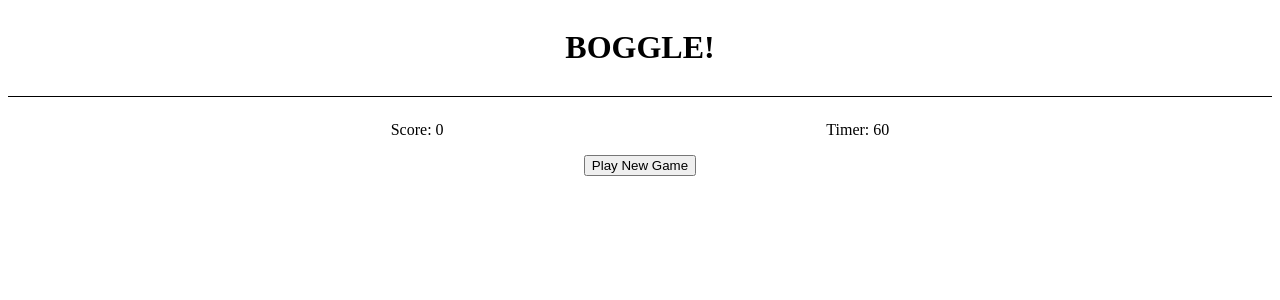
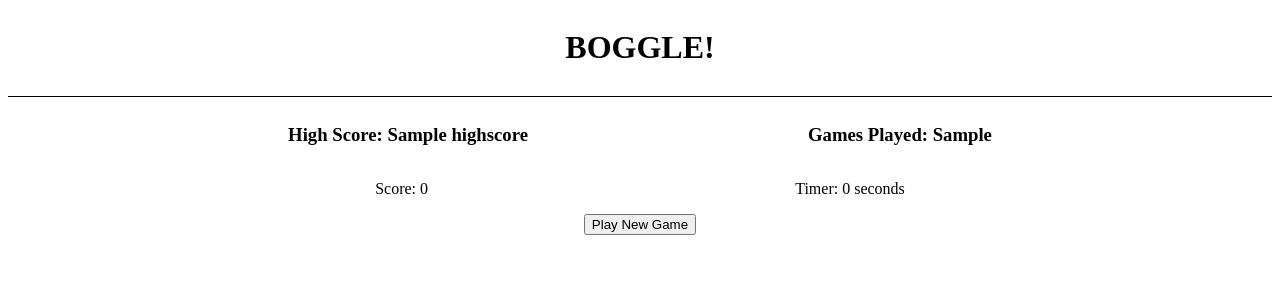
Before and after one commit to DruSerkes/Boggle, a Flask app: template templates/index.html in a window 1280 px wide. Shown: the top 300 px of the page. Run offline with Flask 2, Linux system fonts and the light colour scheme; the template is opened without the code that fills it: most values are stand-ins (such as "Sample title", 1, 10 or a date in 2020); parts of the project's set-up code (start-up, migrations or seed data) failed here and were passed over.

Commit message:
Create view function for /game-over, post route

```diff
--- a/app.py
+++ b/app.py
@@ -14,7 +14,9 @@ boggle_game = Boggle()
 def make_game():
     board = boggle_game.make_board()
     session['board'] = board
-    return render_template('index.html', board=board)
+    games_played = session.get('games-played', 0)
+    highscore = session.get('high-score', 0)
+    return render_template('index.html', board=board, highscore=highscore, games_played=games_played)
 
 
 @app.route('/guess')
@@ -25,5 +27,15 @@ def check_guess():
     return jsonify({'result': response})
 
 
-# @app.route('/game-over', methods=["POST"])
-# def update_states():
+@app.route('/game-over', methods=["POST"])
+def update_stats():
+    # Update games played
+    games_played = session.get('games-played', 0)
+    session['games-played'] = games_played + 1
+
+    # Update high score
+    score = request.json['score']
+    highscore = session.get('high-score', 0)
+    session['high-score'] = max(highscore, score)
+
+    return jsonify(newRecord=score > highscore)
--- a/static/app.js
+++ b/static/app.js
@@ -6,12 +6,10 @@ const $score = $('.score');
 const $timer = $('.timer');
 const $start = $('#start');
 
-// let currentScore = parseInt($score.val());
+let currentScore = 0;
 
 $start.on('click', function(e) {
 	e.preventDefault();
-
-	let currentScore = 0;
 
 	showGame();
 	$form.on('submit', handleSubmit);
@@ -30,7 +28,7 @@ const updateScore = (score) => {
 };
 
 const runTimer = () => {
-	let timeleft = 60;
+	let timeleft = 10;
 	let gameTimer = setInterval(function() {
 		if (timeleft <= 0) {
 			clearInterval(gameTimer);
@@ -74,17 +72,10 @@ async function handleSubmit(event) {
 	$guess.val('').focus();
 }
 
-async function gameOver(score) {
+async function gameOver() {
 	// send score as JSON to '/game-over'
-	const response = axios.post('/game-over', {
-		data : {
-			score
-		}
-	});
+	const response = await axios.post('/game-over', { score: currentScore });
 
-	// --> go over to app.py:
-	// update games played and check against current high score
-	//
 	// --> back over to app.js
 	// update DOM with response
 }
--- a/templates/index.html
+++ b/templates/index.html
@@ -11,8 +11,10 @@
     <hr>
 
     <div class="info">
-        <p>Score: <span class='score'>0</span></p>
-        <p>Timer: <span class="timer">60</span></p>
+        <h3>High Score: {{ highscore }}</h3>
+        <h3>Games Played: {{ games_played }}</h3>
+        <!-- <p>Score: <span class='score'>0</span></p>
+        <p>Timer: <span class="timer">60</span></p> -->
     </div>
 
     <!-- Game section -->
@@ -42,6 +44,12 @@
 
     </section>
 
+    <div class="info">
+        <p>Score: <span class='score'>0</span></p>
+        <p>Timer: <span class="timer">0</span> seconds</p>
+    </div>
+
+
     <!-- start game  -->
         <button id='start'>Play New Game</button>
 
```
